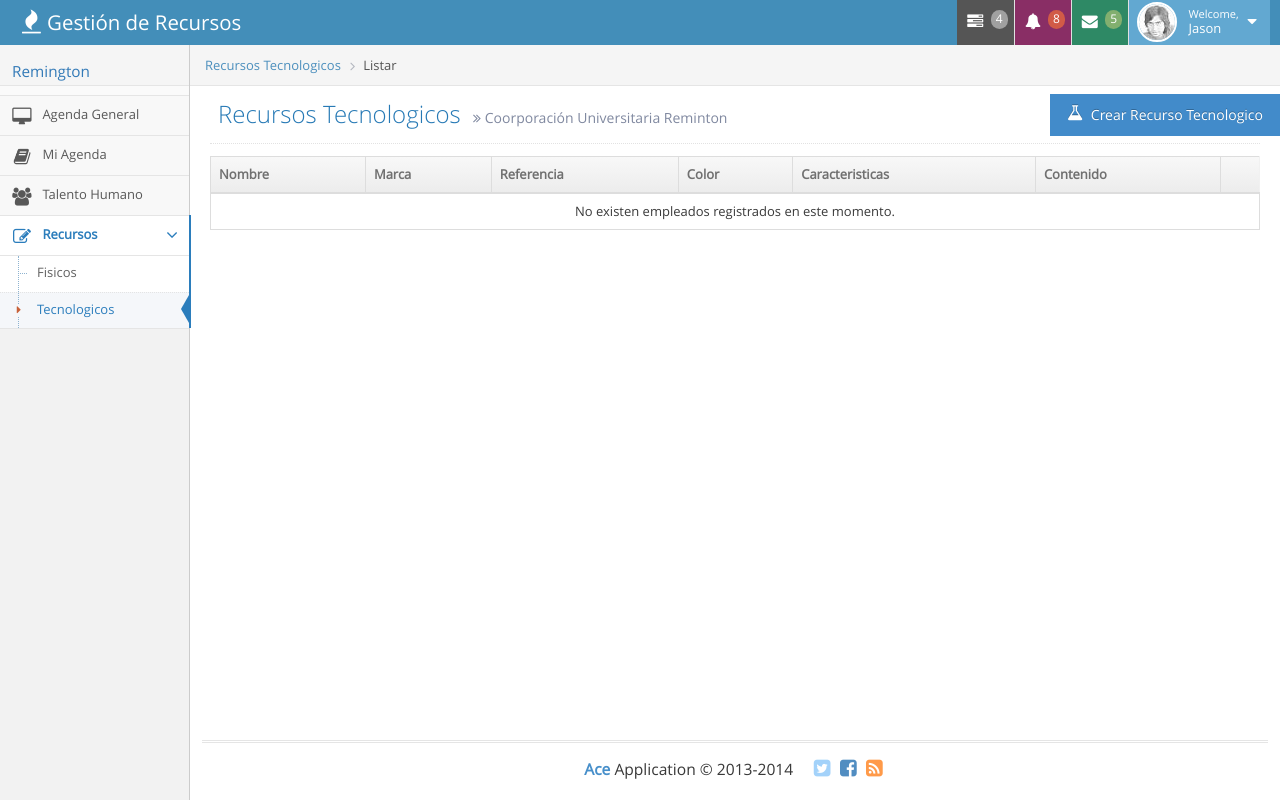
After one commit to ceragos/sisgerecu, a Django app: page /recursos/tecnologicos/ in a window 1280 px wide. The commit adds this page. Run offline with Django 3.2, Linux system fonts and the light colour scheme; data that the repository does not hold is empty; some libraries are stand-ins or nearby versions.

Commit message:
Listar recursos fisicos y tecnologicos

```diff
--- a/gestion_recursos/urls.py
+++ b/gestion_recursos/urls.py
@@ -23,7 +23,8 @@ from nucleo.views import index
 urlpatterns = [
     path('admin/', admin.site.urls),
     path(r'', include('nucleo.urls')),
-    path(r'^talento_humano/', include('talento_humano.urls')),
+    path(r'talento_humano/', include('talento_humano.urls')),
+    path(r'recursos/', include('recursos.urls')),
 ]
 
 if settings.DEBUG:
--- a/nucleo/templates/nucleo/base.html
+++ b/nucleo/templates/nucleo/base.html
@@ -421,7 +421,7 @@
 						<b class="arrow"></b>
 					</li>
 
-					<li class="{% if request.path == '/recursos/' %}active open{% endif %}">
+					<li class="{% if request.path|slice:":10" == '/recursos/' %}active open{% endif %}">
 						<a href="#" class="dropdown-toggle">
 							<i class="menu-icon fa fa-pencil-square-o"></i>
 							<span class="menu-text">
@@ -435,7 +435,7 @@
 
 						<ul class="submenu">
 							<li class="{% if request.path == '/recursos/fisicos/' %}active{% endif %}">
-								<a href="form-elements.html">
+								<a href="{% url 'recursos.fisicos.listar' %}">
 									<i class="menu-icon fa fa-caret-right"></i>
 									Fisicos
 								</a>
@@ -444,7 +444,7 @@
 							</li>
 
 							<li class="{% if request.path == '/recursos/tecnologicos/' %}active{% endif %}">
-								<a href="form-elements-2.html">
+								<a href="{% url 'recursos.tecnologicos.listar' %}">
 									<i class="menu-icon fa fa-caret-right"></i>
 									Tecnologicos
 								</a>
--- a/recursos/admin.py
+++ b/recursos/admin.py
@@ -10,11 +10,11 @@ class TipoAulaAdmin(admin.ModelAdmin):
     readonly_fields = ['fecha_creacion', 'fecha_modificacion']
 
 class RecursoFisicoAdmin(admin.ModelAdmin):
-    fields = ['tipo_aula', 'numero', 'nombre', 'contenido', 'fecha_creacion', 'fecha_modificacion']
+    fields = ['tipo_aula', 'numero', 'nombre', 'ubicacion', 'capacidad', 'caracteristicas', 'contenido', 'fecha_creacion', 'fecha_modificacion']
     readonly_fields = ['nombre', 'fecha_creacion', 'fecha_modificacion']
 
 class RecursoTecnologicoAdmin(admin.ModelAdmin):
-    fields = ['tipo_equipo', 'numero', 'nombre', 'contenido', 'fecha_creacion', 'fecha_modificacion']
+    fields = ['tipo_equipo', 'numero', 'nombre', 'marca', 'referencia', 'color', 'caracteristicas', 'contenido', 'fecha_creacion', 'fecha_modificacion']
     readonly_fields = ['nombre', 'fecha_creacion', 'fecha_modificacion']
 
 admin.site.register(TipoEquipo, TipoEquipoAdmin)
--- a/recursos/models.py
+++ b/recursos/models.py
@@ -31,6 +31,7 @@ class TipoAula(MarcadorTiempo):
 class Recurso(models.Model):
     numero = models.IntegerField(verbose_name='numero', null=True, blank=True)
     contenido = models.TextField(verbose_name='contenido', null=True, blank=True)
+    caracteristicas = models.TextField(verbose_name='caracteristicas', null=True, blank=True)
 
     class Meta:
         verbose_name = 'recurso'
@@ -40,6 +41,8 @@ class Recurso(models.Model):
 class RecursoFisico(MarcadorTiempo, Recurso):
     tipo_aula = models.ForeignKey(TipoAula, null=True, blank=True, verbose_name='tipo de aula',on_delete=models.CASCADE)
     nombre = models.CharField(max_length=40, null=True, blank=True, verbose_name='nombre', unique=True)
+    capacidad = models.IntegerField(verbose_name='capacidad', null=True, blank=True)
+    ubicacion = models.CharField(max_length=40, null=True, blank=True, verbose_name='ubicación')
 
     class Meta:
         verbose_name = 'recurso fisico'
@@ -59,6 +62,9 @@ class RecursoFisico(MarcadorTiempo, Recurso):
 class RecursoTecnologico(MarcadorTiempo, Recurso):
     tipo_equipo = models.ForeignKey(TipoEquipo, null=True, blank=True, verbose_name='tipo de equipo', on_delete=models.CASCADE)
     nombre = models.CharField(max_length=40, null=True, blank=True, verbose_name='nombre', unique=True)
+    marca = models.CharField(max_length=40, null=True, blank=True, verbose_name='marca')
+    referencia = models.CharField(max_length=40, null=True, blank=True, verbose_name='referencia')
+    color = models.CharField(max_length=40, null=True, blank=True, verbose_name='color')
 
     class Meta:
         verbose_name = 'recurso tecnologico'
--- /dev/null
+++ b/recursos/templates/recursos/tecnologicos/listar.html
@@ -0,0 +1,122 @@
+{% extends 'nucleo/base.html' %}
+{% block title %}Recursos Tecnologicos - G. R.{% endblock %}
+
+{% block breadcrumb %}
+    <li>
+        <a href="#">Recursos Tecnologicos</a>
+    </li>
+
+    <li class="active">Listar</li>
+{% endblock %}
+
+{% block header %}
+    <div class="ace-settings-container" id="ace-settings-container">
+        <a href="{% url 'empleado.create' %}" class="btn btn-primary align-right">
+            <i class="ace-icon fa fa-flask align-top bigger-125"></i>
+            Crear Recurso Tecnologico
+        </a>
+    </div>
+
+    <div class="page-header">
+        <h1>
+            Recursos Tecnologicos
+            <small>
+                <i class="ace-icon fa fa-angle-double-right"></i>
+                Coorporación Universitaria Reminton
+            </small>
+        </h1>
+    </div>
+{% endblock %}
+
+{% block content %}
+    <div class="row">
+        <div class="col-xs-12">
+            <table id="simple-table" class="table  table-bordered table-hover">
+                <thead>
+                    <tr>
+                        <th>Nombre</th>
+                        <th>Marca</th>
+                        <th>Referencia</th>
+                        <th>Color</th>
+                        <th>Caracteristicas</th>
+                        <th>Contenido</th>
+                        <th></th>
+                    </tr>
+                </thead>
+
+                <tbody>
+                    {% for recurso in recursos_tecnologicos %}
+                        <tr>
+                            <td>{{ recurso.nombre }}</td>
+                            <td>{{ recurso.marca }}</td>
+                            <td>{{ recurso.referencia }} personas</td>
+                            <td>{{ recurso.color }}</td>
+                            <td>{{ recurso.caracteristicas }}</td>
+                            <td>{{ recurso.contenido }}</td>
+                            <td>
+                                <div class="hidden-sm hidden-xs btn-group">
+                                    <button class="btn btn-xs btn-success">
+                                        <i class="ace-icon fa fa-check bigger-120"></i>
+                                    </button>
+
+                                    <a href="#" class="btn btn-xs btn-info">
+                                        <i class="ace-icon fa fa-pencil bigger-120"></i>
+                                    </a>
+
+                                    <a href="#" class="btn btn-xs btn-danger">
+                                        <i class="ace-icon fa fa-trash-o bigger-120"></i>
+                                    </a>
+
+                                    <button class="btn btn-xs btn-warning">
+                                        <i class="ace-icon fa fa-flag bigger-120"></i>
+                                    </button>
+                                </div>
+
+                                <div class="hidden-md hidden-lg">
+                                    <div class="inline pos-rel">
+                                        <button class="btn btn-minier btn-primary dropdown-toggle" data-toggle="dropdown" data-position="auto">
+                                            <i class="ace-icon fa fa-cog icon-only bigger-110"></i>
+                                        </button>
+
+                                        <ul class="dropdown-menu dropdown-only-icon dropdown-yellow dropdown-menu-right dropdown-caret dropdown-close">
+                                            <li>
+                                                <a href="#" class="tooltip-info" data-rel="tooltip" title="View">
+                                                    <span class="blue">
+                                                        <i class="ace-icon fa fa-search-plus bigger-120"></i>
+                                                    </span>
+                                                </a>
+                                            </li>
+
+                                            <li>
+                                                <a href="#" class="tooltip-success" data-rel="tooltip" title="Edit">
+                                                    <span class="green">
+                                                        <i class="ace-icon fa fa-pencil-square-o bigger-120"></i>
+                                                    </span>
+                                                </a>
+                                            </li>
+
+                                            <li>
+                                                <a href="#" class="tooltip-error" data-rel="tooltip" title="Delete">
+                                                    <span class="red">
+                                                        <i class="ace-icon fa fa-trash-o bigger-120"></i>
+                                                    </span>
+                                                </a>
+                                            </li>
+                                        </ul>
+                                    </div>
+                                </div>
+                            </td>
+                        </tr>
+
+                    {% empty %}
+                        <tr>
+                            <td colspan="8" align="center">
+                                No existen empleados registrados en este momento.
+                            </td>
+                        </tr>
+                    {% endfor %}
+                </tbody>
+            </table>
+        </div>
+    </div>
+{% endblock %}
--- /dev/null
+++ b/recursos/urls.py
@@ -0,0 +1,11 @@
+from django.urls import path
+
+from recursos.views import RecursoFisicoListView, RecursoTecnologicoListView
+
+urlpatterns = [
+    # Recursos Fisicos
+    path(r'fisicos/', RecursoFisicoListView.as_view(), name='recursos.fisicos.listar'),
+
+    # Recursos Tecnologicos
+    path(r'tecnologicos/', RecursoTecnologicoListView.as_view(), name='recursos.tecnologicos.listar'),
+]
--- a/recursos/views.py
+++ b/recursos/views.py
@@ -1,3 +1,27 @@
 from django.shortcuts import render
 
 # Create your views here.
+from django.views.generic import ListView
+
+from recursos.models import RecursoFisico, RecursoTecnologico
+
+
+class RecursoFisicoListView(ListView):
+    model = RecursoFisico
+    paginate_by = 100  # if pagination is desired
+    template_name = 'recursos/fisicos/listar.html'
+    context_object_name = 'recursos_fisicos'
+
+    def get_context_data(self, **kwargs):
+        context = super().get_context_data(**kwargs)
+        return context
+
+class RecursoTecnologicoListView(ListView):
+    model = RecursoTecnologico
+    paginate_by = 100  # if pagination is desired
+    template_name = 'recursos/tecnologicos/listar.html'
+    context_object_name = 'recursos_tecnologicos'
+
+    def get_context_data(self, **kwargs):
+        context = super().get_context_data(**kwargs)
+        return context
--- a/talento_humano/templates/talento_humano/listar.html
+++ b/talento_humano/templates/talento_humano/listar.html
@@ -6,7 +6,7 @@
         <a href="#">Talento Humano</a>
     </li>
 
-    <li class="active">Lista</li>
+    <li class="active">Listar</li>
 {% endblock %}
 
 {% block header %}
--- a/talento_humano/urls.py
+++ b/talento_humano/urls.py
@@ -1,4 +1,3 @@
-from django.conf.urls import url
 from django.urls import path
 
 from talento_humano.views import EmpleadoListView, EmpleadoCreateView, EmpleadoUpdateView, EmpleadoDeleteView
```
Also changed, not shown: recursos/templates/recursos/fisicos/listar.html (added, +120 -0 lines).
